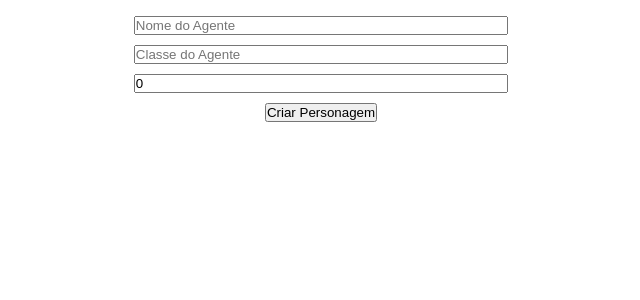
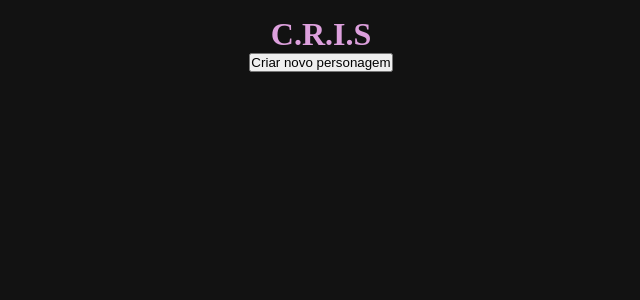
Before and after one commit to pedrorennan/cris-project, a React (Vite) app: page / in a window 1280 px wide. Shown: the top 300 px of the page, without its empty margins (319-959 px from the left). Built offline with nearby package versions, Linux system fonts and the light colour scheme.

Commit message:
feat: Criacao da pagina HOME que direciona para a criacao de personagem

```diff
--- /dev/null
+++ b/src/Components/CreatePJ.jsx
@@ -0,0 +1,27 @@
+import RenderPJ from "./RenderPJ"
+import './style.css'
+import { useState } from "react"
+
+function CreatePJ() {
+    const [showSheet, setShowSheet] = useState(false)
+
+    const [namePJ, setName] = useState("")
+    const [classPJ, setClass] = useState("")
+    const [nexPJ, setNex] = useState(0)
+
+    return (
+        <div className="createPJ">
+            <input type="text" value={namePJ} onChange={(e) => { setName(e.target.value) }} placeholder='Nome do Agente' />
+            <input type="text" value={classPJ} onChange={(e) => { setClass(e.target.value) }} placeholder='Classe do Agente' />
+            <input type="number" value={nexPJ} onChange={(e) => { setNex(e.target.value) }} placeholder='NEX do Agente' min="0" max="99" />
+            <button onClick={() => setShowSheet(true)}>
+                Criar Personagem
+            </button>
+            {showSheet && (
+                <RenderPJ setName={namePJ} setClass={classPJ} setNex={nexPJ} />
+            )}
+        </div>
+    )
+}
+
+export default CreatePJ
--- a/src/Components/RenderPJ.jsx
+++ b/src/Components/RenderPJ.jsx
@@ -4,6 +4,7 @@ function RenderPJ({setName, setClass, setNex}) {
     const dadosClasse = setClass
         ? regras.classes.find((c) => c.name.toLowerCase() === setClass.toLowerCase())
         : null
+
     return (
         <div className="renderPJ">
             {setName ? (
--- /dev/null
+++ b/src/Components/style.css
@@ -0,0 +1,11 @@
+.createPJ {
+    display: flex;
+    flex-direction: column;
+    align-items: center;
+    margin: 1rem;
+    gap: 10px;
+}
+
+.createPJ input {
+    width: 30%;
+}
--- a/src/Pages/Home/index.jsx
+++ b/src/Pages/Home/index.jsx
@@ -1,24 +1,16 @@
 import './style.css'
-import RenderPJ from "../../Components/RenderPJ.jsx"
+import CreatePJ from "../../Components/CreatePJ.jsx"
 import { useState } from 'react'
 
 function Home() {
-  const [showSheet, setShowSheet] = useState(false)
-
-  const [namePJ, setName] = useState("")
-  const [classPJ, setClass] = useState("")
-  const [nexPJ, setNex] = useState(0)
+  const [createSheet, setCreateSheet] = useState(false)
 
   return (
-    <div className="createPJ">
-      <input type="text" value={namePJ} onChange={(e) => {setName(e.target.value)}} placeholder='Nome do Agente'/>
-      <input type="text" value={classPJ} onChange={(e) => {setClass(e.target.value)}} placeholder='Classe do Agente'/>
-      <input type="number" value={nexPJ} onChange={(e) => {setNex(e.target.value)}} placeholder='NEX do Agente' min="0" max="99"/>
-      <button onClick={() => setShowSheet(true)}>
-        Criar Personagem
-      </button>
-      {showSheet && (
-        <RenderPJ setName={namePJ} setClass={classPJ} setNex={nexPJ}/>
+    <div class="container">
+      <h1>C.R.I.S</h1>
+      <button onClick={() => {setCreateSheet(true)}}>Criar novo personagem</button>
+      {createSheet && (
+        <CreatePJ/>
       )}
     </div>
   )
--- a/src/Pages/Home/style.css
+++ b/src/Pages/Home/style.css
@@ -1,11 +1,6 @@
-.createPJ {
+.container {
     display: flex;
     flex-direction: column;
     align-items: center;
-    margin: 1rem;
-    gap: 10px;
+    padding: 1rem;
 }
-
-.createPJ input {
-    width: 30%;
-}
--- a/src/index.css
+++ b/src/index.css
@@ -7,4 +7,6 @@
 body {
   min-height: 100vh;
   width: 100vw;
+  background-color: #121212;
+  color: plum;
 }
```
